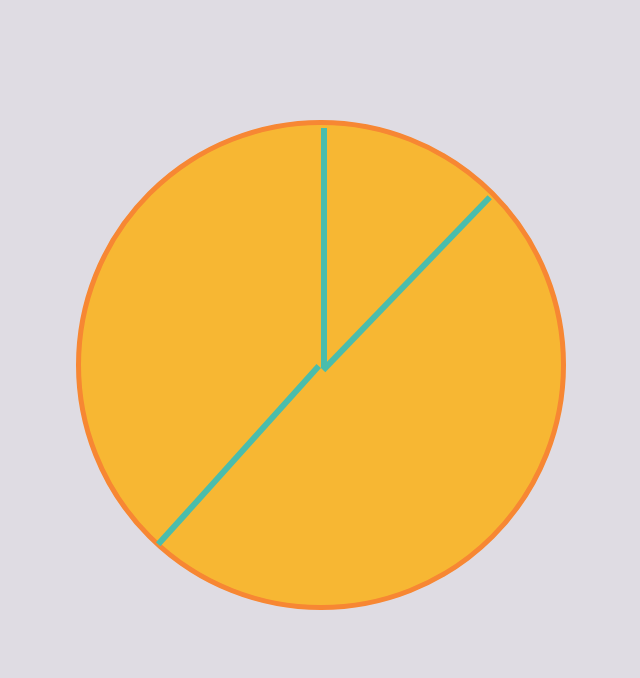
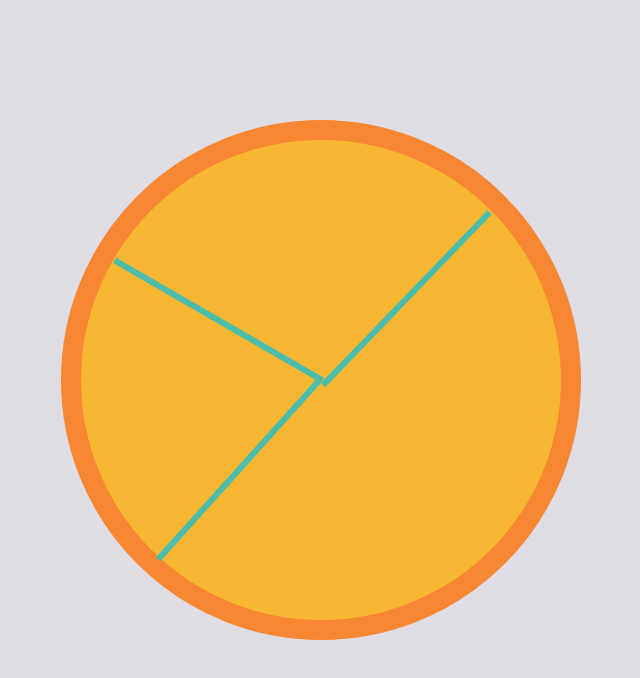
Before and after one commit to DominikaSzu/js30-2, a plain HTML site: page index.html in a window 1280 px wide. Shown: the whole page, without its empty margins (319-959 px from the left). Drawn offline with Linux system fonts and the light colour scheme.

Commit message:
Clock counting hours

```diff
--- a/css/styles.css
+++ b/css/styles.css
@@ -16,7 +16,7 @@ body {
     background-color: #f7b733;
     border-radius: 50%;
     margin: 15vh auto;
-    border: 5px solid #f78733;
+    border: 20px solid #f78733;
 }
 
 .clock-face {
--- a/js/app.js
+++ b/js/app.js
@@ -2,6 +2,7 @@ document.addEventListener('DOMContentLoaded', function (event) {
 
     const secHand = document.querySelector('.hand-second');
     const minHand = document.querySelector('.hand-minute');
+    const hourHand = document.querySelector('.hand-hour');
 
 
     setDate = () => {
@@ -21,6 +22,10 @@ document.addEventListener('DOMContentLoaded', function (event) {
 
 //        Setting hours hand
 
+        const hours = newDate.getHours();
+        const hoursDegrees = ((hours / 12) * 360) + 90;
+        hourHand.style.transform = `rotate(${hoursDegrees}deg)`;
+
     }
 
     setInterval(setDate, 1000);
```
